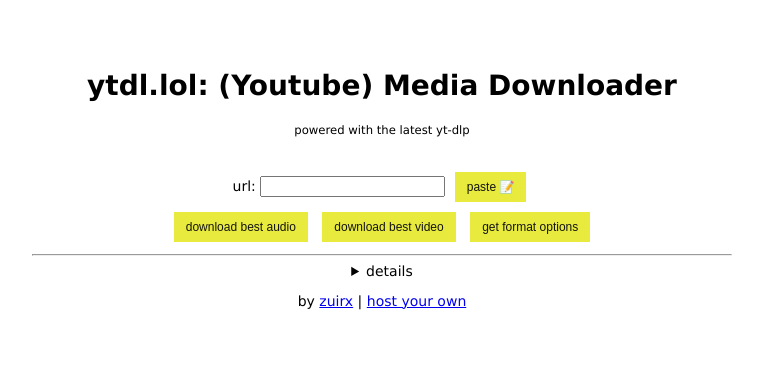
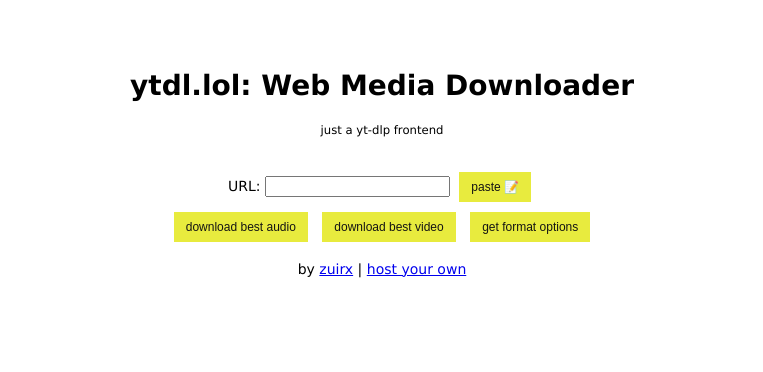
Before and after one commit to zuirx/ytdldotlol, a Django app: page / in a window 1280 px wide. Shown: the top 372 px of the page, without its empty margins (258-1021 px from the left). Run offline with Django 5.2, Linux system fonts and the light colour scheme; data that the repository does not hold is empty.

Commit message:
index and ignore
- ignore downloads folder
- change html

```diff
--- a/main/templates/main/home.html
+++ b/main/templates/main/home.html
@@ -3,7 +3,7 @@
 <head>
     <meta charset="UTF-8">
     <meta name="viewport" content="width=device-width, initial-scale=1.0">
-    <title>yt-dlp frontend</title>
+    <title>ytdl.lol | yt-dlp frontend</title>
     <style>
         body {
             margin: 0 auto;
@@ -13,7 +13,7 @@
             font-size: 14px;
             font-family:Verdana, Geneva, Tahoma, sans-serif;
             text-align: center;
-            width: 700px;
+            max-width: 700px;
         }
 
         details pre {
@@ -35,10 +35,10 @@
 
         button {
             padding: 8px 12px;
-            background-color: #e8eb3e; /* blue */
+            background-color: #e8eb3e;
             color: #141414;
             border: none;
-            border-radius: 0; /* keeps it rectangular */
+            border-radius: 0;
             font-size: 12px;
             font-weight: 500;
             cursor: pointer;
@@ -72,15 +72,15 @@
 </head>
 <body {% if theme == 'darkopt' %} class="dark" {% endif %}>
     <header>
-        <h1>ytdl.lol: (Youtube) Media Downloader</h1>
-        <small>powered with the latest yt-dlp</small>
+        <h1>ytdl.lol: Web Media Downloader</h1>
+        <small>just a yt-dlp frontend</small>
         <br><br>
 
         <p class="message_sv">{{ message }}</p>
 
         <form method="POST" action="{% url 'get_info' %}">
             {% csrf_token %}
-            url: <input type="text" width="90%" name="yt_link" id="yt_link">
+            URL: <input type="text" width="90%" name="yt_link" id="yt_link">
             <button type="button" onclick="pasteFromClipboard()">paste 📝</button>
             <script>
                 async function pasteFromClipboard() {
@@ -178,18 +178,6 @@
 
 
     <footer>
-        <hr>
-        <details>
-            <summary>details</summary>
-            <div class="updiv">
-                <p class="updates">2025-12-12: website online, download only by url</p>
-                <p class="updates">2025-12-15: url input box for download, download buttons, get options to download from url</p>
-                <p class="updates">2025-12-17: dark mode, updates</p>
-                <p class="updates">2025-12-23: MORE updates</p>
-            </div>
-            <p>yt-dlp version: {{ytdlpver}}</p>
-        </details>
-
         <p>by <a href="/">zuirx</a> | <a href="https://github.com/zuirx/ytdldotlol">host your own</a></p>
     </footer>
 </body>
```
Also changed, not shown: 1 other file.
